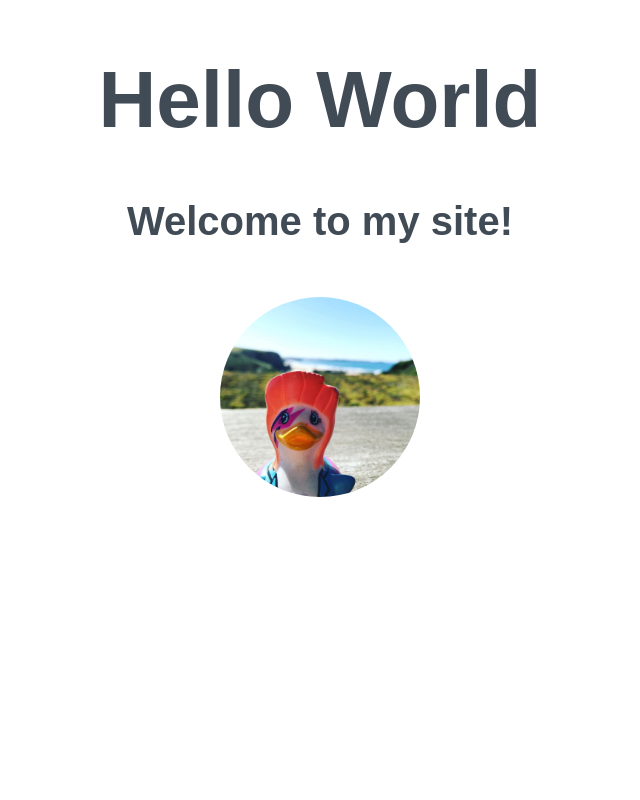
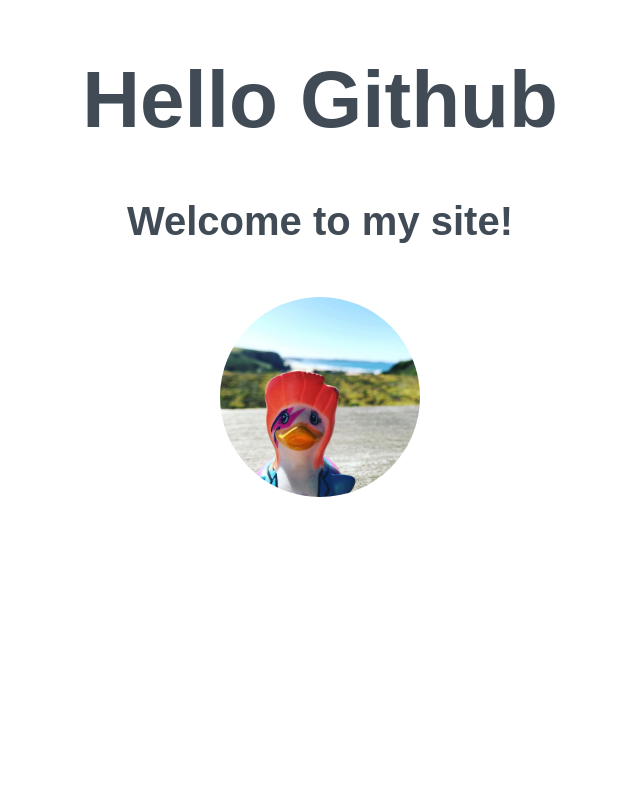
Before and after one commit to AliceRC/beginners-week-one-master, a plain HTML site: page index.html in a window 1280 px wide. Shown: the top 800 px of the page, without its empty margins (320-960 px from the left). Drawn offline with Linux system fonts and the light colour scheme.

Commit message:
Update index.html

```diff
--- a/index.html
+++ b/index.html
@@ -12,7 +12,7 @@
 </head>
 <body>
 <div>
-  <h1>Hello World</h1>
+  <h1>Hello Github</h1>
 
   <h2>Welcome to my site!</h2>
 
```
